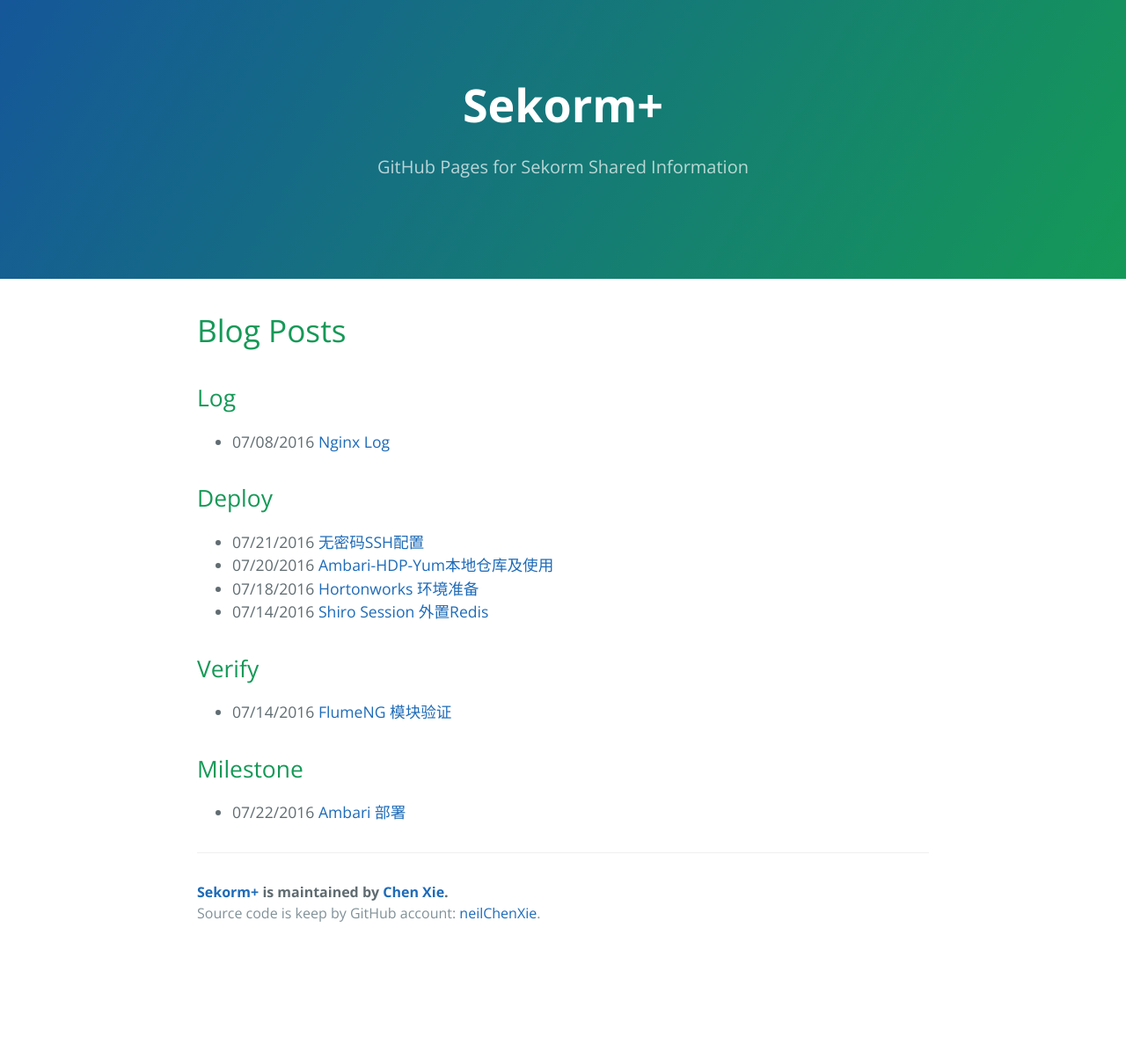
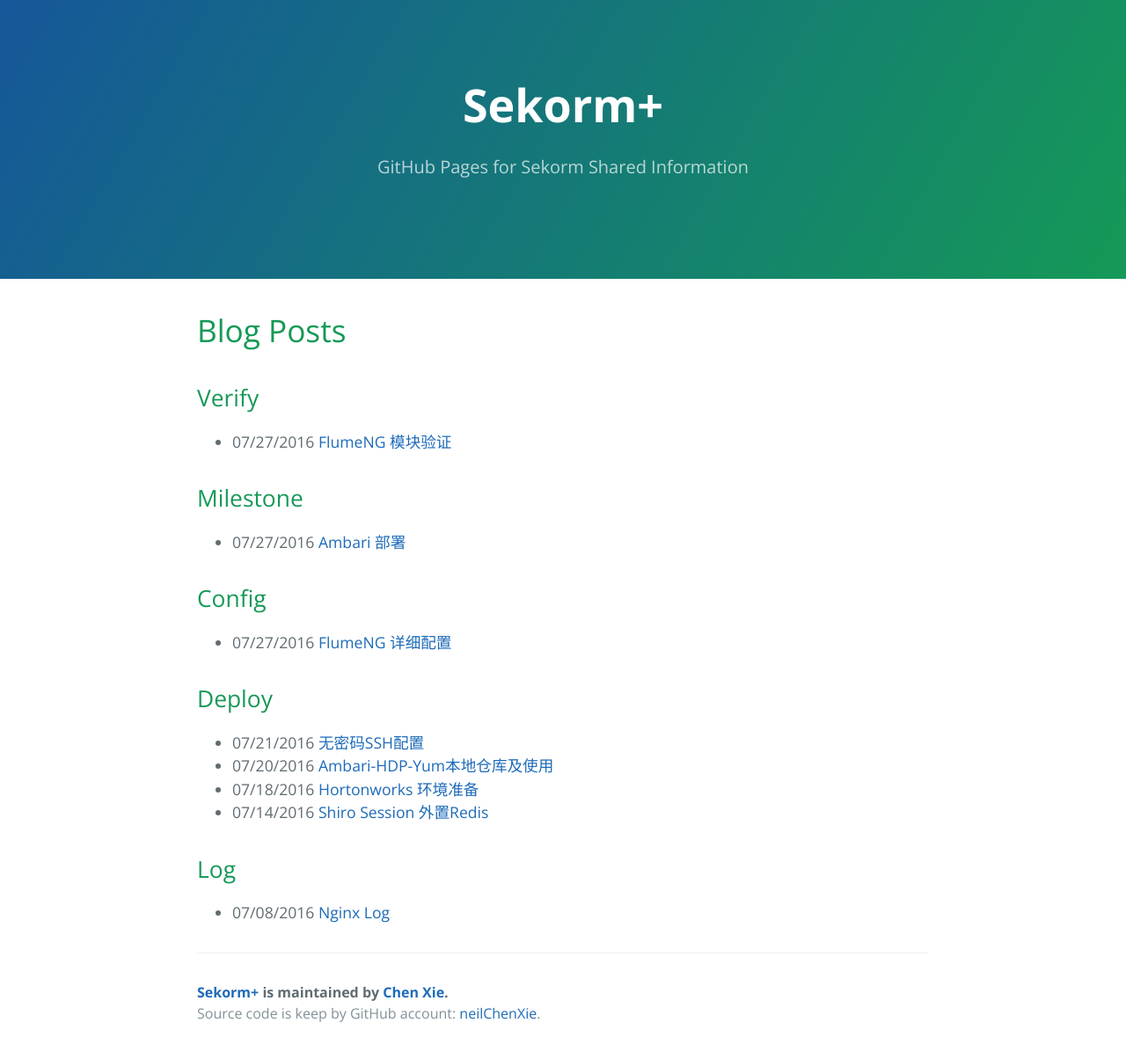
Before and after one commit to neilChenXie/MyExp, a Jekyll site: the page built from index.html, in a window 1280 px wide. Shown: the whole page at 88% size. Built offline with Jekyll 4.4.1, drawn with Linux system fonts in a browser that asks for light colours; the list of posts is cut into pages by our own code; before the commit the page ends 1082 px from its top, so only the background shows below that.

Commit message:
add flume config

```diff
--- a/_posts/milestone/2016-07-22-ambari_deploy.md
+++ b/_posts/milestone/2016-07-22-ambari_deploy.md
@@ -2,7 +2,7 @@
 layout: post
 title: Ambari 部署
 permalink: /:categories/ambari_setup
-date: 2016-07-22 11:30:15 +0800
+date: 2016-07-27 11:30:15 +0800
 category: Milestone
 tags: [ambari, setup]
 ---
--- a/_posts/verify/2016-07-27-flume_verify.md
+++ b/_posts/verify/2016-07-27-flume_verify.md
@@ -2,7 +2,7 @@
 layout: post
 title: FlumeNG 模块验证
 permalink: /:categories/flume_verify
-date: 2016-07-14 11:30:15 +0800
+date: 2016-07-27 11:30:15 +0800
 category: Verify
 tags: [flume]
 ---
--- a/index.html
+++ b/index.html
@@ -7,7 +7,7 @@
     <!--Post Section-->
     <h1>Blog Posts</h1>
     <!--category-->
-    {% for category in site.categories %}
+    {% for category in site.categories reversed %}
     <h2>{{ category | first }}</h2>
     <!-- </span>{{ category | last | size }}</span> -->
     <ul class="arc-list">
```
Also changed, not shown: _posts/config/2016-07-27-flume_config.md (added, +101 -0 lines).
